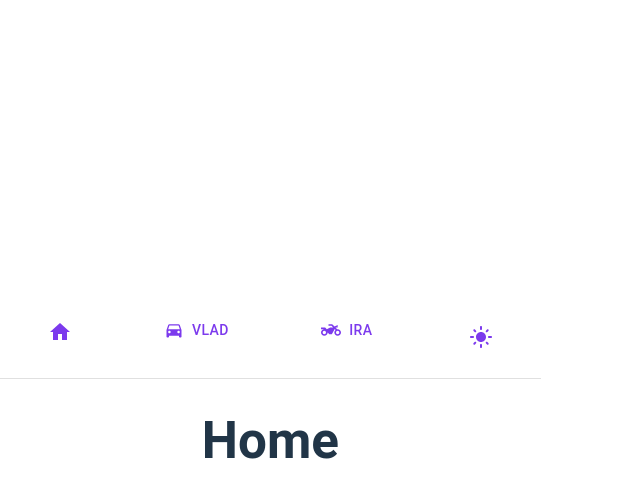
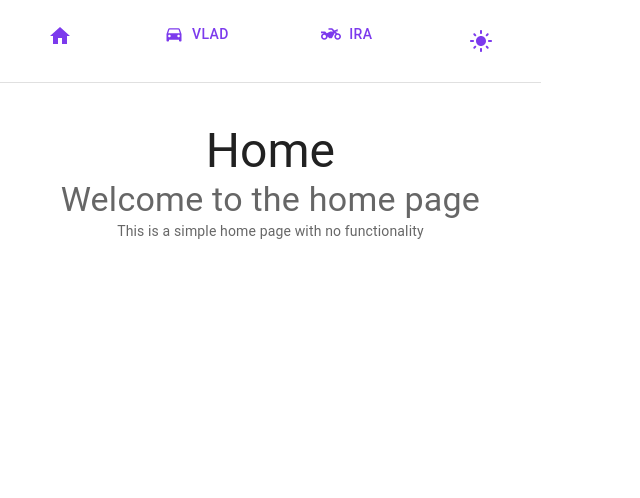
Before and after one commit to proga-react-practice/kappa-team-project, a React (Vite) app: page / in a window 1280 px wide. Shown: the top 498 px of the page, without its empty margins (0-640 px from the left). Built offline with nearby package versions, Linux system fonts and the light colour scheme; the HTML template or start-up script is replaced by a standard one.

Commit message:
added home and not-found page

```diff
--- a/src/App.tsx
+++ b/src/App.tsx
@@ -3,6 +3,7 @@ import Home from './pages/home'
 import Layout from './pages/layout'
 import Vlad from './pages/vlad/main'
 import Ira from './pages/ira/App'
+import NotFoundPage from './pages/not-found'
 
 import './App.css'
 
@@ -15,6 +16,7 @@ function App() {
             <Route index element={<Home />} />
             <Route path="vlad" element={<Vlad />} />
             <Route path="ira" element={<Ira />} />
+            <Route path="*" element={<NotFoundPage />} />
           </Route>
         </Routes>
       </BrowserRouter>
--- a/src/pages/home.tsx
+++ b/src/pages/home.tsx
@@ -1,9 +1,11 @@
-
+import { Box, Typography } from '@mui/material'
 
 export default function Home() {
     return (
-        <div>
-        <h1>Home</h1>
-        </div>
+        <Box sx={{bgcolor: "background.default", minHeight: "100vh", padding: 5, color: "text.secondary"}}>
+            <Typography color="text.primary" variant="h3">Home</Typography>
+            <Typography variant="h4">Welcome to the home page</Typography>
+            <Typography variant="body2">This is a simple home page with no functionality</Typography>
+        </Box>
     )
 }
--- /dev/null
+++ b/src/pages/not-found.tsx
@@ -0,0 +1,21 @@
+import { Button, Typography, Box, Container } from "@mui/material";
+import HomeIcon from '@mui/icons-material/Home';
+import { Link } from "react-router-dom";
+
+const NotFoundPage = () => {
+    return (
+            <Box sx={{height: "100vh", padding: 5, bgcolor: "background.default", color: "text.secondary"}}>
+                <Container >
+                    <Typography color="text.primary" variant="h3" component="h3" >
+                        404 Page not found
+                    </Typography>
+                    <Typography >
+                        Sorry, the page you are looking for could not be found or has been removed.
+                    </Typography>
+                    <Link to="/"><Button endIcon={<HomeIcon/>} variant="text" >Return To Home</Button></Link>
+                </Container>
+            </Box>
+    );
+};
+
+export default NotFoundPage;
```
